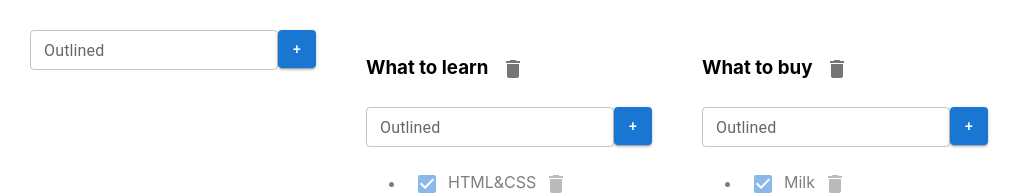
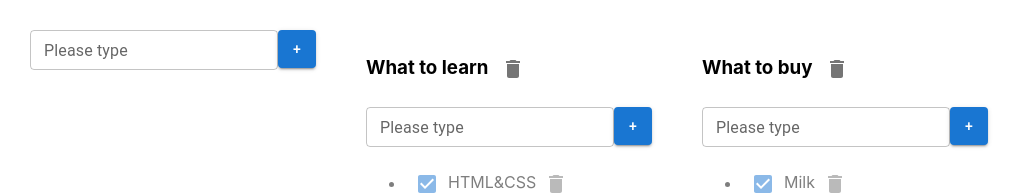
Before and after one commit to Alex-hapa/ToDoit-kamasutra, a React (Create React App) app: page / in a window 1280 px wide. Shown: the top 195 px of the page, without its empty margins (0-1022 px from the left). Built offline with nearby package versions, Linux system fonts and the light colour scheme.

Commit message:
add styles to input error

```diff
--- a/src/AddItemForm.tsx
+++ b/src/AddItemForm.tsx
@@ -43,9 +43,10 @@
         {/*       className={error ? 'error' : ''}*/}
         {/*/>*/}
         <TextField
+            error={!!error}
             value={title}
             id="outlined-basic"
-            label="Outlined"
+            label={error ? 'Title is required' : 'Please type'}
             size='small'
             variant="outlined"
             onChange={onChangeHandler}
@@ -54,6 +55,6 @@
 
         <Button onClick={addItem} style={buttonStyles} variant="contained">+</Button>
 
-        {error && <div className="error-message">{error}</div>}
+        {/*{error && <div className="error-message">{error}</div>}*/}
     </div>
 }
```
